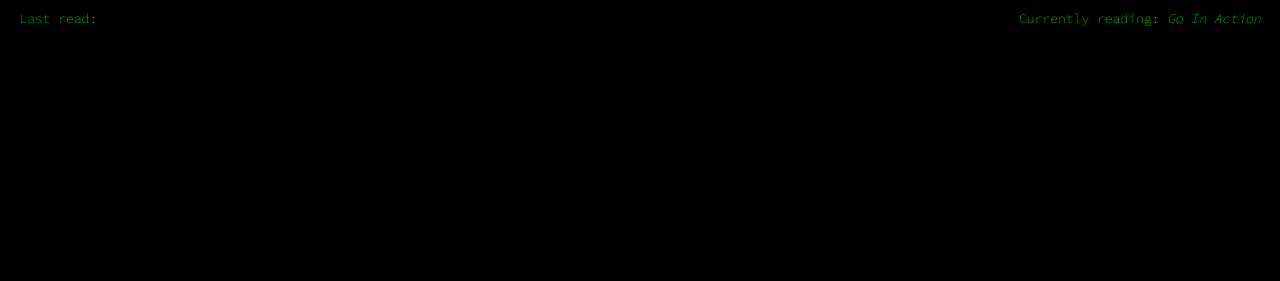
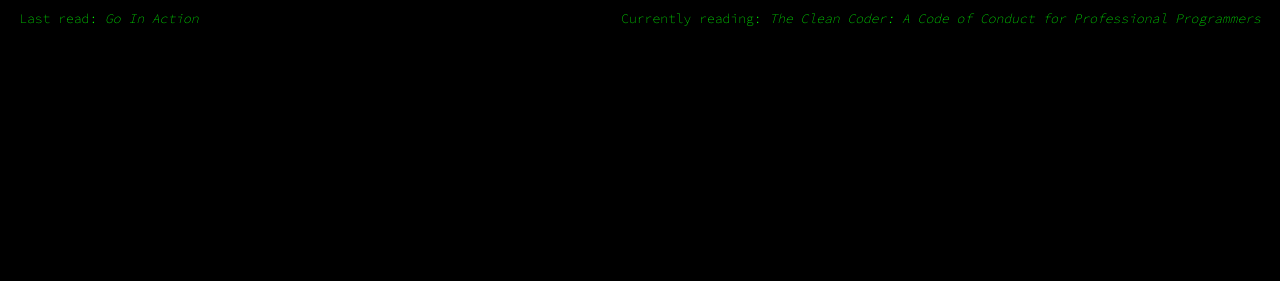
Before and after one commit to rauanfelipe/rauanfelipe.github.io, a website: page index.html in a window 1280 px wide. Shown: the top 281 px of the page. Drawn offline with nearby package versions, Linux system fonts and the light colour scheme.

Commit message:
change url domain and add currently reading

```diff
--- a/index.html
+++ b/index.html
@@ -17,8 +17,8 @@
   </head>
   <body>
     <ul>
-      <li id="left">Last read: <i><a href="#"></a></i></li>
-      <li id="right">Currently reading: <i><a href="https://www.amazon.com/Go-Action-William-Kennedy/dp/1617291781">Go In Action</a></i></li>
+      <li id="left">Last read: <i><a href="https://www.amazon.com/Go-Action-William-Kennedy/dp/1617291781">Go In Action</a></i></li>
+      <li id="right">Currently reading: <i><a href="https://www.amazon.com.br/dp/0137081073">The Clean Coder: A Code of Conduct for Professional Programmers</a></i></li>
     </ul>
     <div class="container">
       <h1><span id="typed"></span></h1>
```
Also changed, not shown: 1 other file.
